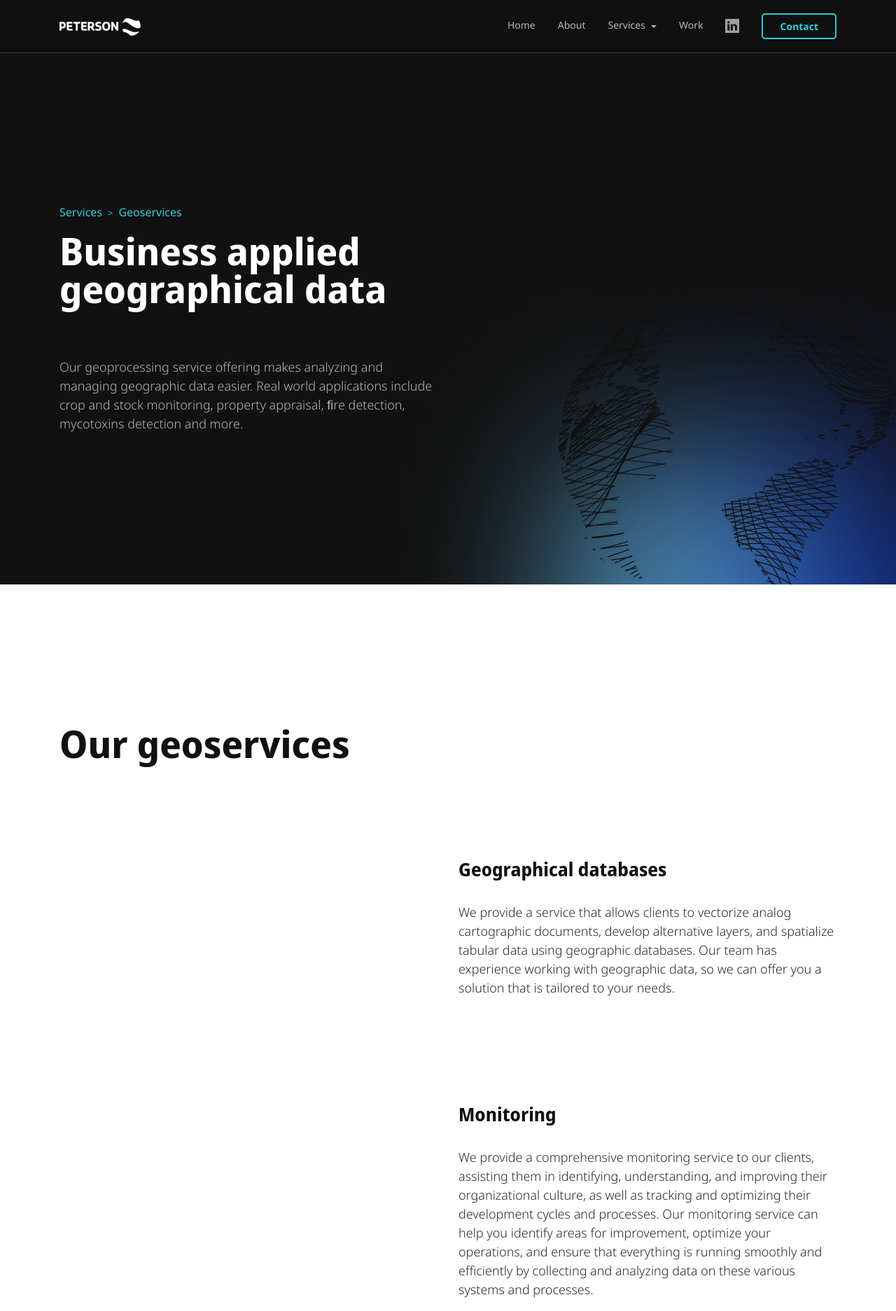
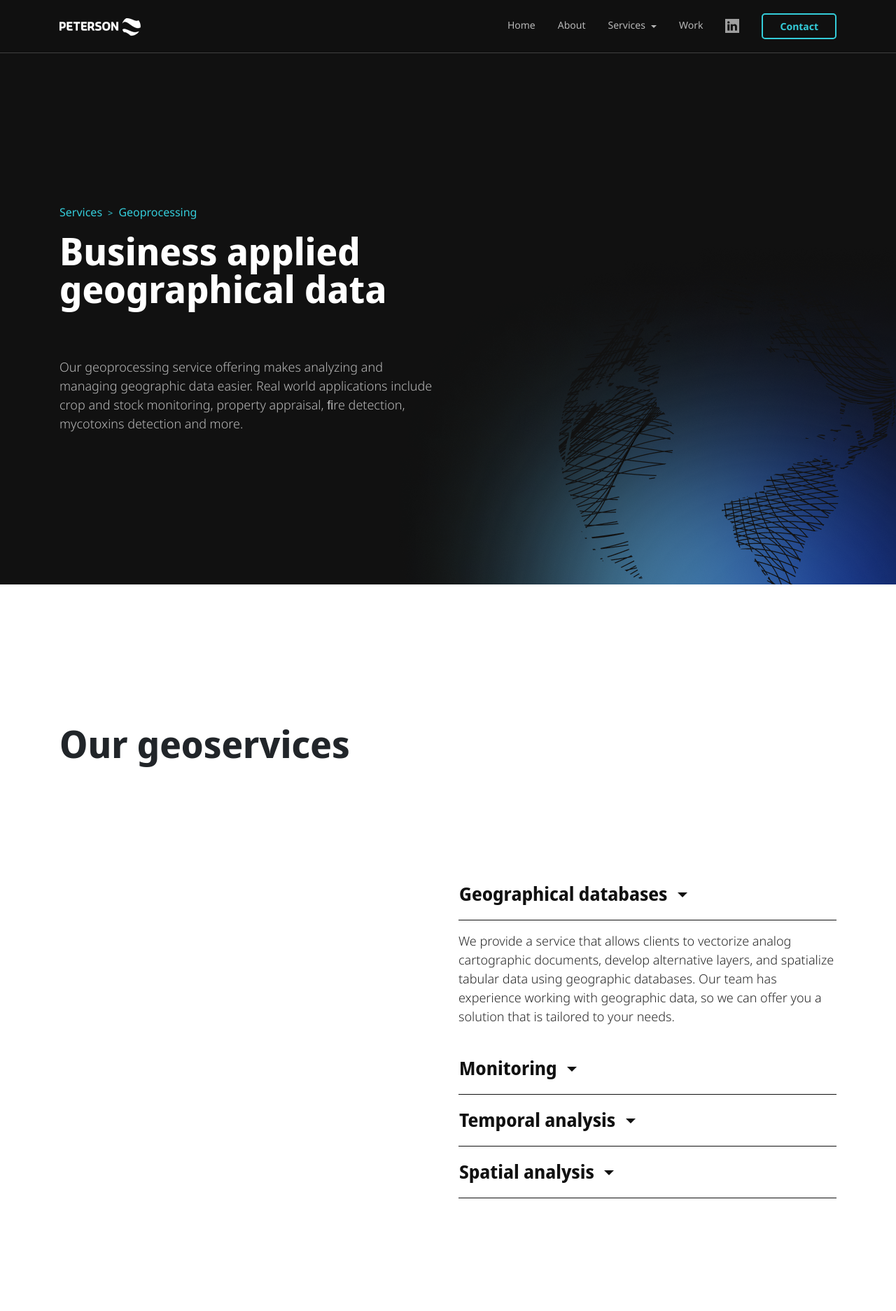
Before and after one commit to TomasAres/ptech_website, a PHP site: page /geoservices.php in a window 1280 px wide. Shown: the top 1873 px of the page at 70% size. Run offline with PHP 8.4, Linux system fonts and the light colour scheme; some libraries are stand-ins or nearby versions.

Commit message:
Improved Geoservices section

```diff
--- a/components/services-geo-section.php
+++ /dev/null
@@ -1,132 +0,0 @@
-<!-- Service Offering -->
-<!-- Service Offering Desktop -->
-<section class="container-fluid top-xxl white-bg" id="services">
-   <div class="container d-none d-md-block">
-      <div class="row">
-         <div class="col-md-6">
-            <h3 class="white semibold">Our geoservices</h3>
-         </div>
-         <div class="col-md-6 column-services">
-            <div class="service">
-               <div class="service-header d-inline d-flex align-items-center">
-                  <h5 class="service-title bold white pt-2">Geographical databases</h5>
-               </div>
-               <div class="service-body top-md">
-                  <p class="home-text">
-                  We provide a service that allows clients to vectorize analog cartographic documents, develop alternative layers, and spatialize tabular data using geographic databases.
-
-Our team has experience working with geographic data, so we can offer you a solution that is tailored to your needs.              </p>
-               </div>
-            </div>
-            <div class="service top-xl">
-               <div class="service-header d-inline d-flex align-items-center">
-                  <h5 class="service-title bold white pt-2">Monitoring</h5>
-               </div>
-               <div class="service-body top-md">
-                  <p class="home-text">
-                  We provide a comprehensive monitoring service to our clients, assisting them in identifying, understanding, and improving their organizational culture, as well as tracking and optimizing their development cycles and processes.
-
-Our monitoring service can help you identify areas for improvement, optimize your operations, and ensure that everything is running smoothly and efficiently by collecting and analyzing data on these various systems and processes.    </p>
-               </div>
-            </div>
-            <div class="service top-xl">
-               <div class="service-header d-inline d-flex align-items-center">
-                  <h5 class="service-title bold white pt-2">Temporal analysis</h5>
-               </div>
-               <div class="service-body top-md">
-                  <p class="home-text">
-                  By analyzing data over time we can detect any change or deviation from established regulations or guidelines. We can help clients confirm legal environmental precepts and use temporal analysis to find interesting occurrences in data by looking for specific events or trends. Finally, we can detect deforestation by analyzing satellite imagery over time to identify changes in vegetation cover.
-                  </p>
-               </div>
-            </div>
-            <div class="service top-xl">
-               <div class="service-header d-inline d-flex align-items-center">
-                  <h5 class="service-title bold white pt-2">Spatial analysis</h5>
-               </div>
-               <div class="service-body top-md">
-                  <p class="home-text">
-                  Spatial analysis is a technique used to analyze data based on its location or geography. It involves looking at data from a spatial perspective and employing tools and techniques to understand patterns, trends, and relationships.
-                  </p>
-                  <p class="home-text">
-                  We can use spatial analysis to assist clients with logistics analysis by analyzing data on transportation networks, distribution centers, and other logistics-related factors in order to identify optimal routes and strategies.
-                  </p>
-               </div>
-            </div>
-         </div>
-      </div>
-   </div>
-
-
-   <div class="container d-md-none">
-      <h3 class="white semibold bottom-lg">Our geoservices</h3>
-
-
-      <div id="accordion">
-  <div class="card">
-    <div class="card-header" id="headingOne">
-      <h6 class="mb-0">
-        <button class="btn btn-link" data-toggle="collapse" data-target="#collapseOne" aria-expanded="true" aria-controls="collapseOne">
-            Geographical databases
-        </button>
-      </h6>
-    </div>
-
-    <div id="collapseOne" class="collapse show" aria-labelledby="headingOne" data-parent="#accordion">
-      <div class="card-body">
-        <p class="top-sm bottom-md">We provide a service that allows clients to vectorize analog cartographic documents, develop alternative layers, and spatialize tabular data using geographic databases. Our team has experience working with geographic data, so we can offer you a solution that is tailored to your needs.</p>
-      </div>
-    </div>
-  </div>
-  <div class="card">
-    <div class="card-header" id="headingTwo">
-      <h6 class="mb-0">
-        <button class="btn btn-link collapsed" data-toggle="collapse" data-target="#collapseTwo" aria-expanded="false" aria-controls="collapseTwo">
-        Monitoring
-        </button>
-      </h6>
-    </div>
-    <div id="collapseTwo" class="collapse" aria-labelledby="headingTwo" data-parent="#accordion">
-      <div class="card-body">
-      <p class="top-sm bottom-md">  We provide a comprehensive monitoring service to our clients, assisting them in identifying, understanding, and improving their organizational culture, as well as tracking and optimizing their development cycles and processes. Our monitoring service can help you identify areas for improvement, optimize your operations, and ensure that everything is running smoothly and efficiently by collecting and analyzing data on these various systems and processes. </p>
-      </div>
-    </div>
-  </div>
-  <div class="card">
-    <div class="card-header" id="headingThree">
-      <h6 class="mb-0">
-        <button class="btn btn-link collapsed" data-toggle="collapse" data-target="#collapseThree" aria-expanded="false" aria-controls="collapseThree">
-        Temporal analysis
-        </button>
-      </h6>
-    </div>
-    <div id="collapseThree" class="collapse" aria-labelledby="headingThree" data-parent="#accordion">
-      <div class="card-body">
-      <p class="top-sm bottom-md">By analyzing data over time we can detect any change or deviation from established regulations or guidelines. We can help clients confirm legal environmental precepts and use temporal analysis to find interesting occurrences in data by looking for specific events or trends. Finally, we can detect deforestation by analyzing satellite imagery over time to identify changes in vegetation cover. </p>
-      </div>
-    </div>
-  </div>
-
-<div class="card">
-    <div class="card-header" id="headingFour">
-      <h6 class="mb-0">
-        <button class="btn btn-link collapsed" data-toggle="collapse" data-target="#collapseFour" aria-expanded="false" aria-controls="collapseFour">
-        Spatial analysis
-        </button>
-      </h6>
-    </div>
-    <div id="collapseFour" class="collapse" aria-labelledby="headingFour" data-parent="#accordion">
-      <div class="card-body">
-      <p class="top-sm bottom-md">Spatial analysis is a technique used to analyze data based on its location or geography. It involves looking at data from a spatial perspective and employing tools and techniques to understand patterns, trends, and relationships.
-
-We can use spatial analysis to assist clients with logistics analysis by analyzing data on transportation networks, distribution centers, and other logistics-related factors in order to identify optimal routes and strategies.
-
-</p>
-      </div>
-    </div>
-  </div>
-</div>
-
-</div>
-
-   </div>
-</section>
--- a/css/style.css
+++ b/css/style.css
@@ -672,6 +672,44 @@
 
 }
 
+#accordion .btn-link {
+    font-weight: 700;
+    color: var(--black);
+    font-size: inherit;
+    padding-top: var(--spacing-sm);
+    padding-bottom: var(--spacing-sm);
+}
+
+
+#accordion .btn-link:hover {
+    text-decoration: none;
+}
+
+#accordion .btn-link:focus {
+    text-decoration: none;
+}
+
+#accordion a:hover {
+    text-decoration: none;
+}
+
+
+#accordion .btn-link::after {
+    display: inline-block;
+    margin-left: 8px;
+    vertical-align: .2em;
+    content: "";
+    border-top: .3em solid;
+    border-right: .3em solid transparent;
+    border-bottom: 0;
+    border-left: .3em solid transparent;
+}
+
+#geoservice .p-container {
+    float: left;
+    width: 100%;
+}
+
 #accordion .card {
     background: none;
 }
--- a/geoservices.php
+++ b/geoservices.php
@@ -17,37 +17,79 @@
         </header>
         <main>
 
-        <section class="container-fluid hero-bg top-xxl bottom-xxl" id="hero">
-   <div class="hero d-flex flex-column justify-content-center ">
-   <div class="container">
-      <div class="row">
-         <div class="col-md-6 align-self-start">
-            <div class="breadcrumbs-wrapper">
-               <ul class="breadcrumbs">
-                  <li><a href="./#services">Services</a></li>
-                  <li><span>></span></li>
-                  <li><a href="">Geoservices</a></li>
-               </ul>
+        <?php
+                $serviceName="Geoprocessing";
+                $heroTitle="Business applied geographical data";
+                $heroBody="Our geoprocessing service offering makes analyzing and managing geographic data easier. Real world applications include crop and stock monitoring, property appraisal, ﬁre detection, mycotoxins detection and more.";
+                $mainTitle="Our geoservices";
+                $pOne=' <div id="accordion">
+                <div class="card">
+                  <div class="card-header" id="headingOne">
+                    <h5 class="mb-0">
+                      <button class="btn btn-link" data-toggle="collapse" data-target="#collapseOne" aria-expanded="true" aria-controls="collapseOne">
+                          Geographical databases
+                      </button>
+                    </h5>
                   </div>
-            <h3 class="white semibold float-left top-sm">Business applied geographical data</h3>
-         </div>
-         <div class="w-100"></div>
-         <div class="col-md-6">
-            <div class="p-container top-lg">
-               <p class="home-text">
-               Our geoprocessing service offering makes analyzing and managing geographic data easier. Real world applications include crop and stock monitoring, property appraisal, ﬁre detection, mycotoxins detection and more.
-               </p>
 
+                  <div id="collapseOne" class="collapse show" aria-labelledby="headingOne" data-parent="#accordion">
+                    <div class="card-body">
+                      <p class="top-sm bottom-md home-text">We provide a service that allows clients to vectorize analog cartographic documents, develop alternative layers, and spatialize tabular data using geographic databases. Our team has experience working with geographic data, so we can offer you a solution that is tailored to your needs.</p>
                     </div>
                   </div>
                 </div>
+                <div class="card">
+                  <div class="card-header" id="headingTwo">
+                    <h5 class="mb-0">
+                      <button class="btn btn-link collapsed" data-toggle="collapse" data-target="#collapseTwo" aria-expanded="false" aria-controls="collapseTwo">
+                      Monitoring
+                      </button>
+                    </h5>
+                  </div>
+                  <div id="collapseTwo" class="collapse" aria-labelledby="headingTwo" data-parent="#accordion">
+                    <div class="card-body">
+                    <p class="top-sm bottom-md home-text">  We provide a comprehensive monitoring service to our clients, assisting them in identifying, understanding, and improving their organizational culture, as well as tracking and optimizing their development cycles and processes. Our monitoring service can help you identify areas for improvement, optimize your operations, and ensure that everything is running smoothly and efficiently by collecting and analyzing data on these various systems and processes. </p>
                     </div>
                   </div>
-</section>
+                </div>
+                <div class="card">
+                  <div class="card-header" id="headingThree">
+                    <h5 class="mb-0">
+                      <button class="btn btn-link collapsed" data-toggle="collapse" data-target="#collapseThree" aria-expanded="false" aria-controls="collapseThree">
+                      Temporal analysis
+                      </button>
+                    </h5>
+                  </div>
+                  <div id="collapseThree" class="collapse" aria-labelledby="headingThree" data-parent="#accordion">
+                    <div class="card-body">
+                    <p class="top-sm bottom-md home-text">By analyzing data over time we can detect any change or deviation from established regulations or guidelines. We can help clients confirm legal environmental precepts and use temporal analysis to find interesting occurrences in data by looking for specific events or trends. Finally, we can detect deforestation by analyzing satellite imagery over time to identify changes in vegetation cover. </p>
+                    </div>
+                  </div>
+                </div>
 
+              <div class="card">
+                  <div class="card-header" id="headingFour">
+                    <h5 class="mb-0">
+                      <button class="btn btn-link collapsed" data-toggle="collapse" data-target="#collapseFour" aria-expanded="false" aria-controls="collapseFour">
+                      Spatial analysis
+                      </button>
+                    </h5>
+                  </div>
+                  <div id="collapseFour" class="collapse" aria-labelledby="headingFour" data-parent="#accordion">
+                    <div class="card-body">
+                    <p class="top-sm bottom-md home-text">Spatial analysis is a technique used to analyze data based on its location or geography. It involves looking at data from a spatial perspective and employing tools and techniques to understand patterns, trends, and relationships.
 
-<?php
-                  include 'components/services-geo-section.php';
+              We can use spatial analysis to assist clients with logistics analysis by analyzing data on transportation networks, distribution centers, and other logistics-related factors in order to identify optimal routes and strategies.
+
+              </p>
+                    </div>
+                  </div>
+                </div>
+              </div>';
+                $pTwo="";
+                $extra=" ";
+                include 'components/hero-services-section.php';
+                include 'components/services-main-section.php';
                 include 'components/ourwork-section.php';
         ?>
 
```
Also changed, not shown: components/header-service-card.php (added, +13 -0 lines). Lines whose indentation alone changed are shown as unchanged.
